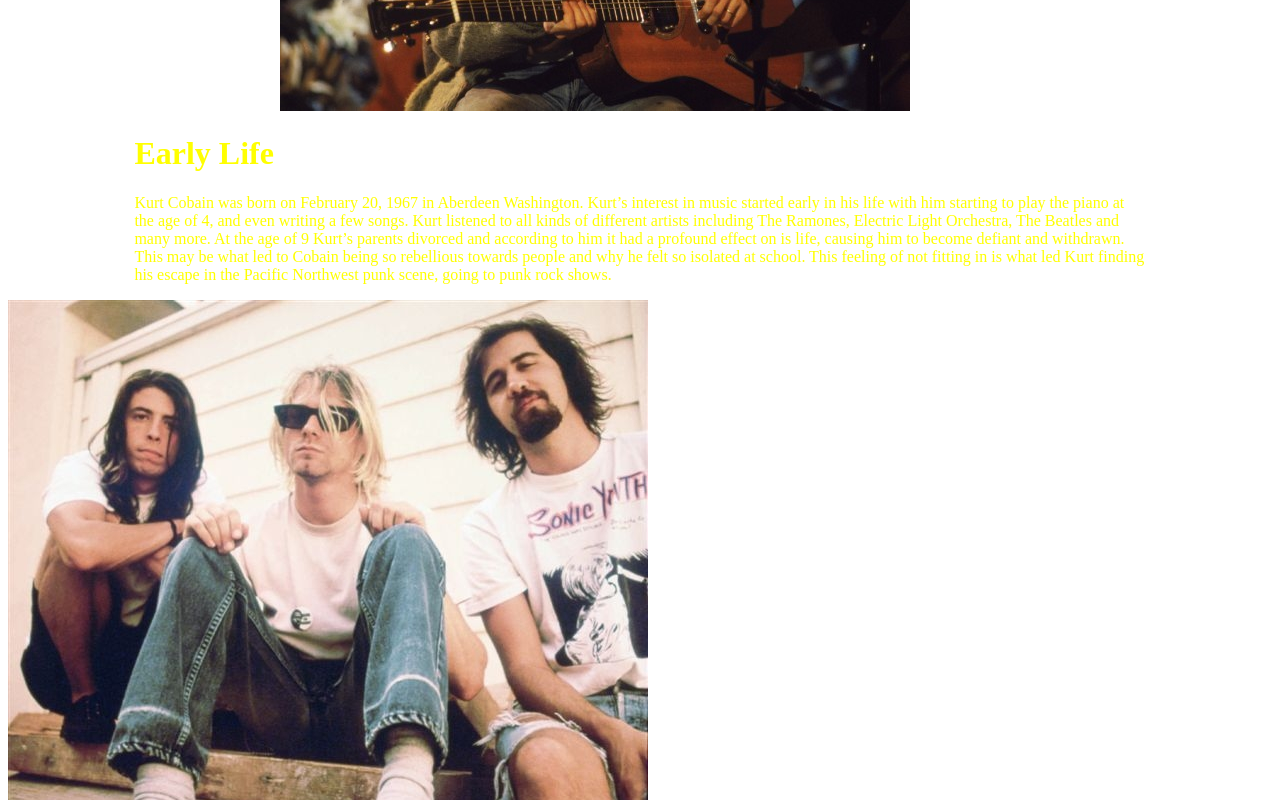
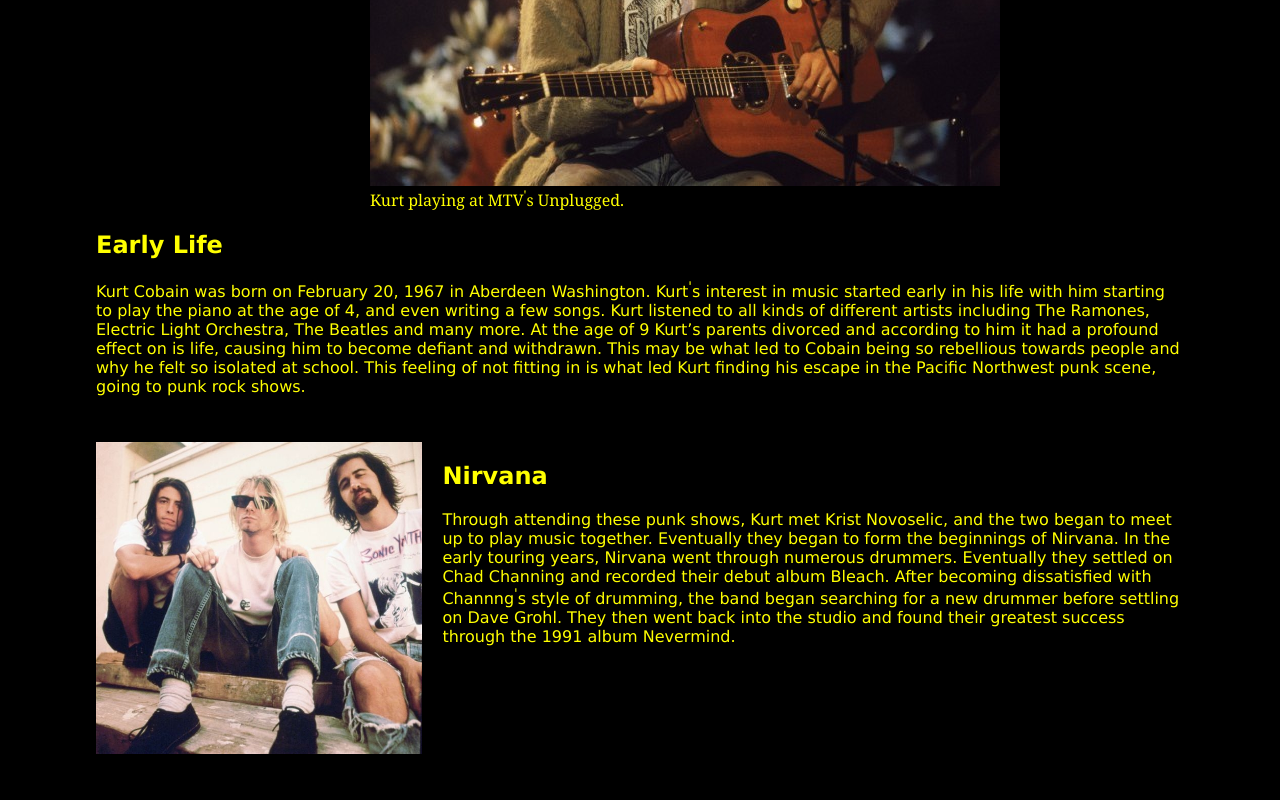
Before and after one commit to AndrewGwynn/cobain, a plain HTML site: page index.html in a window 1280 px wide. Shown: the part 320-1120 px from the top of the page. After the commit the page ends 1079 px from the top, so only its background shows below. Drawn offline with Linux system fonts and the light colour scheme.

Commit message:
fixes floats

```diff
--- a/index.html
+++ b/index.html
@@ -3,23 +3,32 @@
   <head>
     <link href="style.css" rel="stylesheet">
     <title>Kurt Cobain</title>
+    <link
+    href=""
   </head>
   <body>
     <div class="hero">
+      <h1>Kurt Cobain</h1>
       <div class="hero-image">
-        <img src="pix/kurt.jpg"/>
+        <figure>
+        <img src="pix/kurt.jpg" alt="Kurt playing at MTV<sup>'</sup>s Unplugged"/>
+        <br/>
+        <figcaption>Kurt playing at MTV<sup>'</sup>s Unplugged.</figcaption>
+        </figure>
       </div>
       <div class="hero-text">
-        <h1>Early Life</h1>
-        <p>Kurt Cobain was born on February 20, 1967 in Aberdeen Washington.  Kurt’s interest in music started early in his life with him starting to play the piano at the age of 4, and even writing a few songs.  Kurt listened to all kinds of different artists including The Ramones, Electric Light Orchestra, The Beatles and many more. At the age of 9 Kurt’s parents divorced and according to him it had a profound effect on is life, causing him to become defiant and withdrawn.  This may be what led to Cobain being so rebellious towards people and why he felt so isolated at school.  This feeling of not fitting in is what led Kurt finding his escape in the Pacific Northwest punk scene, going to punk rock shows.</p>
+        <h2>Early Life</h2>
+        <p>Kurt Cobain was born on February 20, 1967 in Aberdeen Washington.  Kurt<sup>'</sup>s interest in music started early in his life with him starting to play the piano at the age of 4, and even writing a few songs.  Kurt listened to all kinds of different artists including The Ramones, Electric Light Orchestra, The Beatles and many more. At the age of 9 Kurt’s parents divorced and according to him it had a profound effect on is life, causing him to become defiant and withdrawn.  This may be what led to Cobain being so rebellious towards people and why he felt so isolated at school.  This feeling of not fitting in is what led Kurt finding his escape in the Pacific Northwest punk scene, going to punk rock shows.</p>
       </div>
     </div>
-    <div class="hero-image2">
-      <img src="pix/Band Nirvana.jpg"/>
-    </div>
-    <div class="hero-text2">
+    <div class="bottom">
+      <div class="hero-image2">
+        <img src="pix/Band Nirvana.jpg" />
+      </div>
+      <div class="hero-text2">
         <h2>Nirvana</h2>
-    <p>Through attending these punk shows, Kurt met Krist Novoselic, and the two began to meet up to play music together.  Eventually they began to form the beginnings of Nirvana.  In the early touring years, Nirvana went through numerous drummers.  Eventually they settled on Chad Channing and recorded their debut album Bleach.  After becoming dissatisfied with Channng’s style of drumming, the band began searching for a new drummer before settling on Dave Grohl.  They then went back into the studio and found their greatest success through the 1991 album Nevermind.</p>
+        <p>Through attending these punk shows, Kurt met Krist Novoselic, and the two began to meet up to play music together.  Eventually they began to form the beginnings of Nirvana.  In the early touring years, Nirvana went through numerous drummers.  Eventually they settled on Chad Channing and recorded their debut album Bleach.  After becoming dissatisfied with Channng<sup>'</sup>s style of drumming, the band began searching for a new drummer before settling on Dave Grohl.  They then went back into the studio and found their greatest success through the 1991 album Nevermind.</p>
+      </div>
     </div>
   </body>
   </html>
--- a/style.css
+++ b/style.css
@@ -1,23 +1,51 @@
+* {
+  box-sizing: border-box;
+}
+body{
+  background-color:#000;
+  font-family: georgia, serif;
+  width: 85%;
+  margin: 0 auto;
+}
+.hero h1 {
+  text-align: center;
+}
 .hero {
   display: inline-block;
-  color: 000000;
+  color: FFFF00;
 }
 .hero-image {
   margin: auto;
   width: 57%;
-  padding: 3px;
 }
 .hero-text {
-  margin:auto;
-  width: 80%;
   color: FFFF00;
+  font-family: Verdana, sans-serif;
+}
+.hero::after {
+  clear: both;
+  display: table;
+}
+.bottom {
+  display: inline-block;
+  margin-top: 30px;
 }
 .hero-image2 {
-  margin-left: auto;
-  width: auto;
+  float: left;
+  color: FFFF00;
+  width: 30%;
   }
+.hero-image2 img {
+  width: 100%;
+}
 .hero-text2 {
-  float: right;
-  width: 45%;
+  float:left;
+  padding-left: 20px;
   color: FFFF00;
+  font-family: verdana, sans-serif;
+  width: 70%;
 }
+.bottom::after {
+  clear:both;
+  display: table;
+}
```
